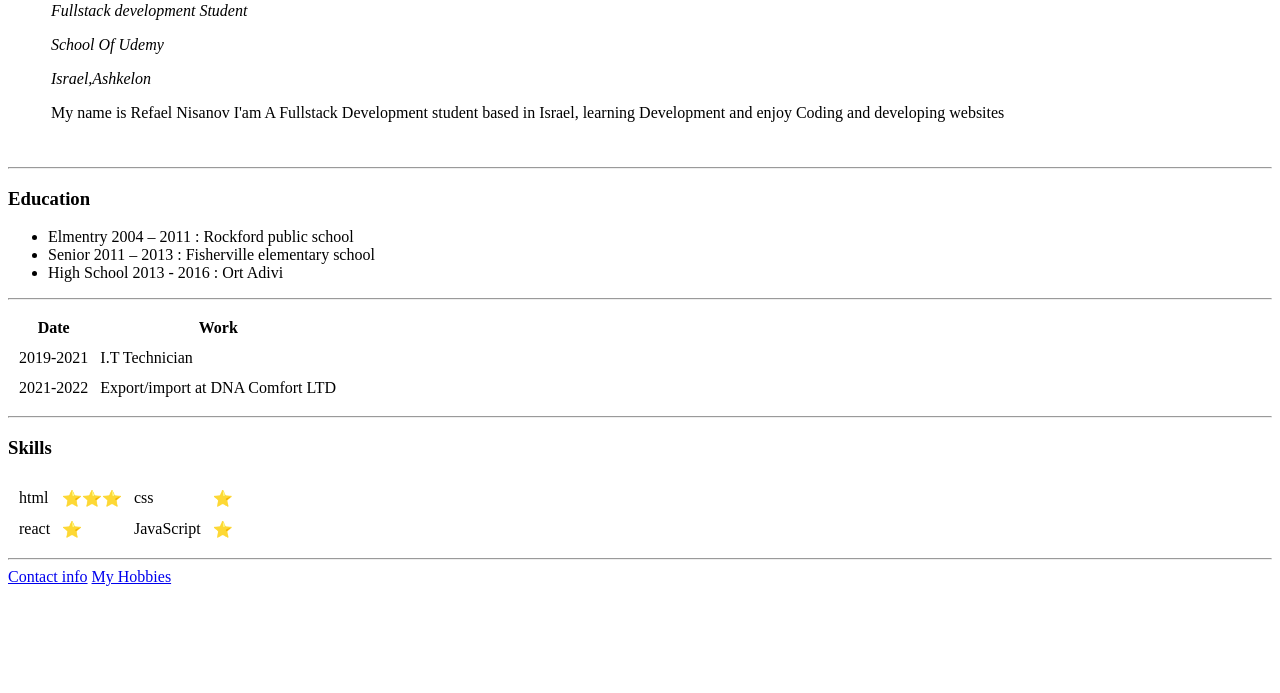
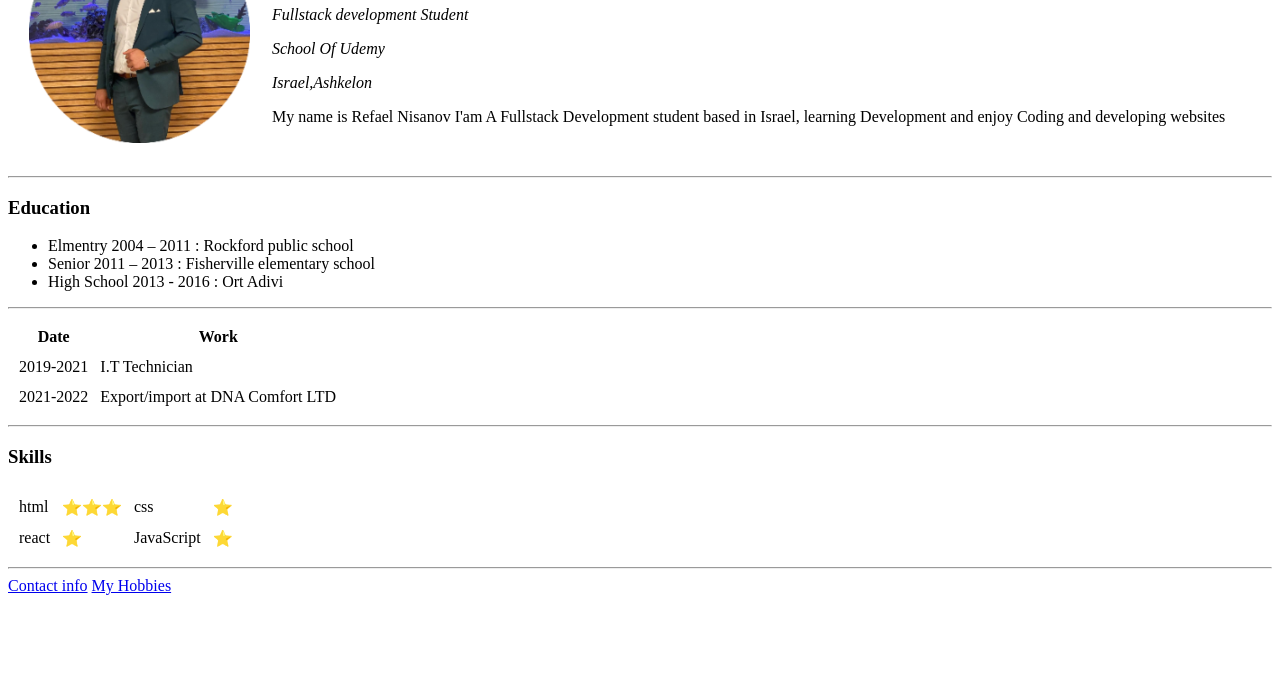
Before and after one commit to Refaelnis/cv, a plain HTML site: page index.html in a window 1280 px wide. Shown: the part 107-800 px from the top of the page. Drawn offline with Linux system fonts and the light colour scheme.

Commit message:
Add initial CV website files

```diff
--- a/index.html
+++ b/index.html
@@ -9,7 +9,7 @@
 <body>
   <table cellspacing='20'>
     <tr>
-      <td><img src="images/Profilepc.jpeg" alt=""></td>
+      <td><img src="pictures/Profilepc.jpeg" alt=""></td>
       <td><h1>Refael Nisanov</h1>
       <p><em>Fullstack development Student</em></p
       <p><em>School Of Udemy</em></p>
```
Also changed, not shown: pictures/Profilepc.jpeg (added).
